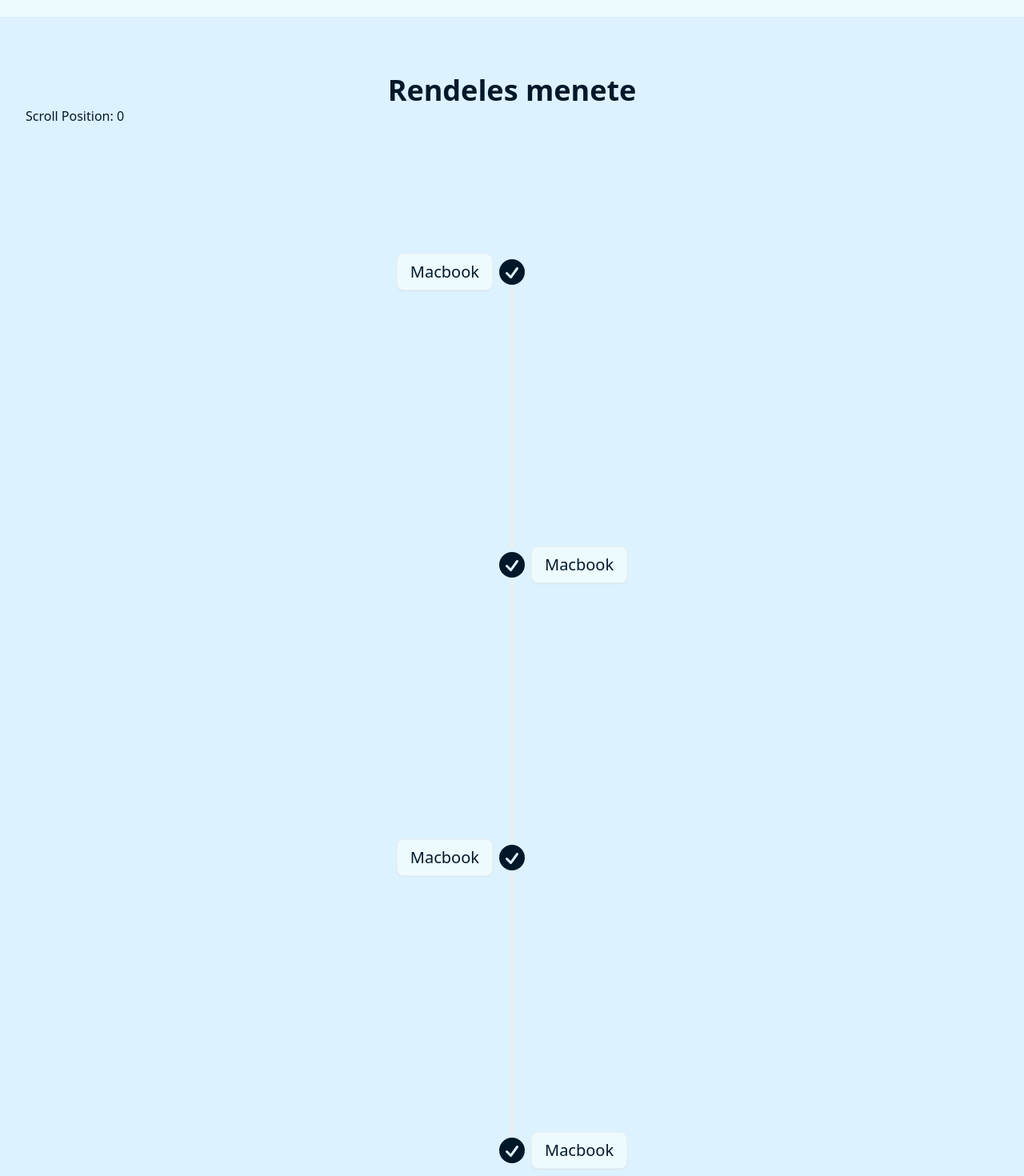
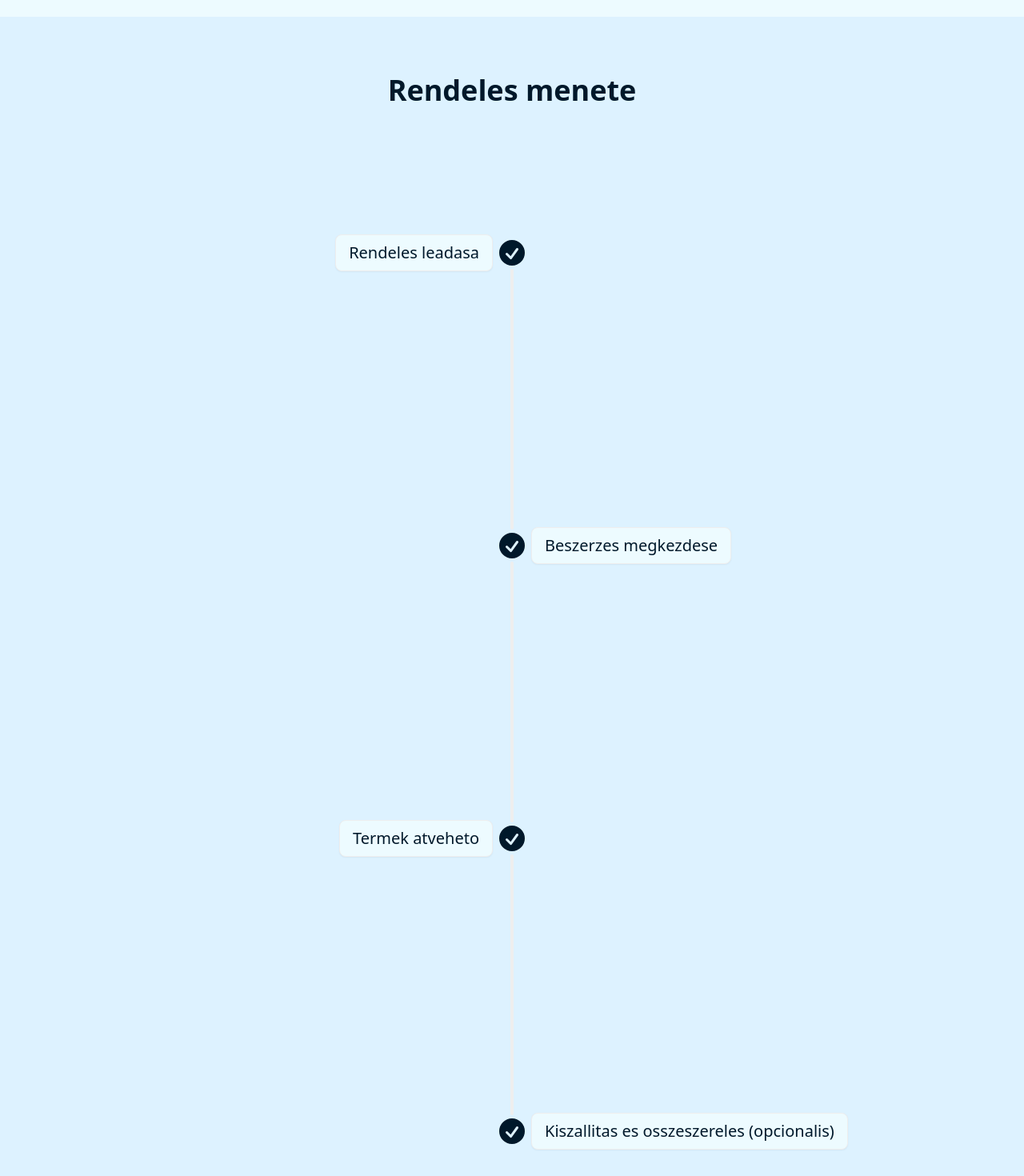
Before and after one commit to scriptpilot47/ipari-sator, a SvelteKit app in the folder Svelte/: page / in a window 1280 px wide. Shown: the part 1300-2770 px from the top of the page at 80% size. Built offline with nearby package versions, Linux system fonts and the light colour scheme.

Commit message:
timeline component finished

```diff
--- a/Svelte/src/components/Timeline.svelte
+++ b/Svelte/src/components/Timeline.svelte
@@ -4,7 +4,7 @@
     // Create a store to hold the scroll position
     let scrollPosition = $state(0);
 
-    const scrollLimit = 960;
+    const timelineStartPoint = 720;
 
     // Track scroll event on window
     import { onMount } from 'svelte';
@@ -25,11 +25,11 @@
 
   <div class="p-8 bg-base-200">
     <h1 class="text-center text-bold text-2xl md:text-4xl font-bold text-base-content mt-10">Rendeles menete</h1>
-<p>Scroll Position: {scrollPosition}</p>
+<!-- <p>Scroll Position: {scrollPosition}</p> -->
 <ul class="timeline timeline-vertical">
-    <TimelineItem title={'Macbook'} filled={scrollPosition > 960 ? true : false}  position={'start'} first={true} last={false}/>
-    <TimelineItem title={'Macbook'} filled={scrollPosition > 1460 ? true : false} position={'end'} first={false} last={false}/>
-    <TimelineItem title={'Macbook'} filled={scrollPosition > 1860 ? true : false} position={'start'} first={false} last={false}/>
-    <TimelineItem title={'Macbook'} filled={scrollPosition > 2260 ? true : false} position={'end'} first={false} last={true}/>
+    <TimelineItem title={'Rendeles leadasa'} filled={scrollPosition >  timelineStartPoint ? true : false}  position={'start'} first={true} last={false}/>
+    <TimelineItem title={'Beszerzes megkezdese'} filled={scrollPosition > timelineStartPoint + 350 ? true : false} position={'end'} first={false} last={false}/>
+    <TimelineItem title={'Termek atveheto'} filled={scrollPosition > timelineStartPoint + 800 ? true : false} position={'start'} first={false} last={false}/>
+    <TimelineItem title={'Kiszallitas es osszeszereles (opcionalis)'} filled={scrollPosition > timelineStartPoint + 1200 ? true : false} position={'end'} first={false} last={true}/>
 </ul>
   </div>
--- a/Svelte/src/components/TimelineItem.svelte
+++ b/Svelte/src/components/TimelineItem.svelte
@@ -11,7 +11,7 @@
   </script>
   <li>
     <hr class={`${first ? 'hidden' : ''} ${filled ? 'bg-primary' : ''}`}/>
-    <div class={`${position === 'start' ? 'timeline-start' : 'timeline-end'} timeline-box text-xl my-40`}>{title}</div>
+    <div class={`${position === 'start' ? 'timeline-start' : 'timeline-end'} timeline-box text-xl my-40 ${filled ? 'text-primary border-primary' : ''}`}>{title}</div>
     <div class="timeline-middle">
       <svg
         xmlns="http://www.w3.org/2000/svg"
```
